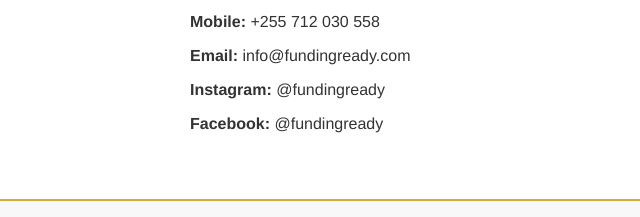
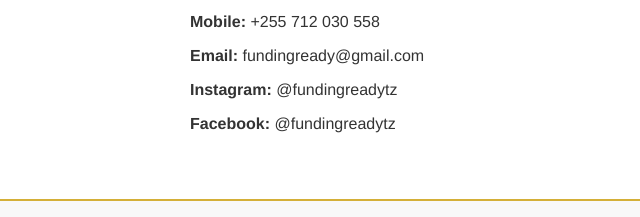
Before and after one commit to Funding255/funding-ready, a plain HTML site: page index.html in a window 1280 px wide. Shown: the part 1868-2085 px from the top of the page, 0-640 px from the left. Drawn offline with Linux system fonts and the light colour scheme.

Commit message:
Update index.html

```diff
--- a/index.html
+++ b/index.html
@@ -105,9 +105,9 @@
         <h2>Contact Us</h2>
         <p><strong>CEO:</strong> Naisae Yona</p>
         <p><strong>Mobile:</strong> +255 712 030 558</p>
-        <p><strong>Email:</strong> info@fundingready.com</p>
-        <p><strong>Instagram:</strong> @fundingready</p>
-        <p><strong>Facebook:</strong> @fundingready</p>
+        <p><strong>Email:</strong> fundingready@gmail.com</p>
+        <p><strong>Instagram:</strong> @fundingreadytz</p>
+        <p><strong>Facebook:</strong> @fundingreadytz</p>
     </section>
 
     <footer>
```
